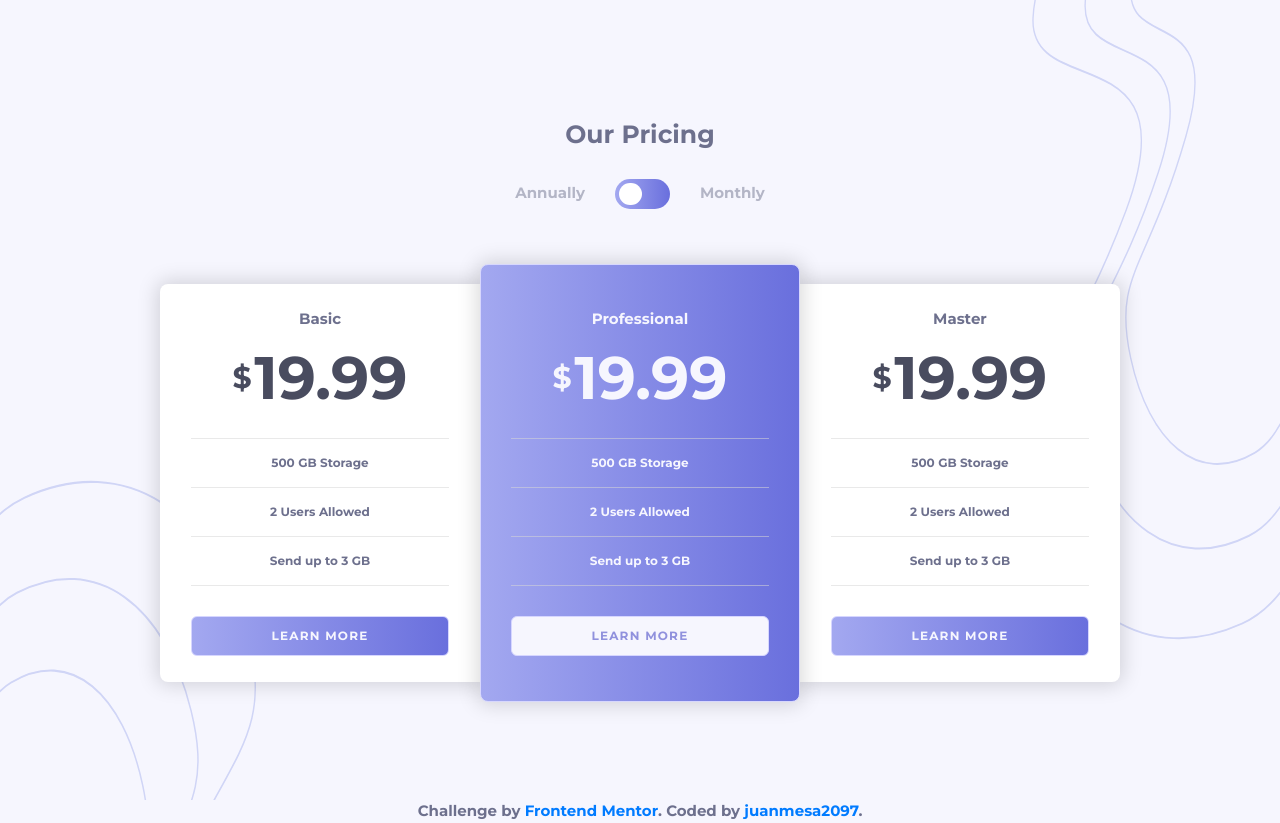
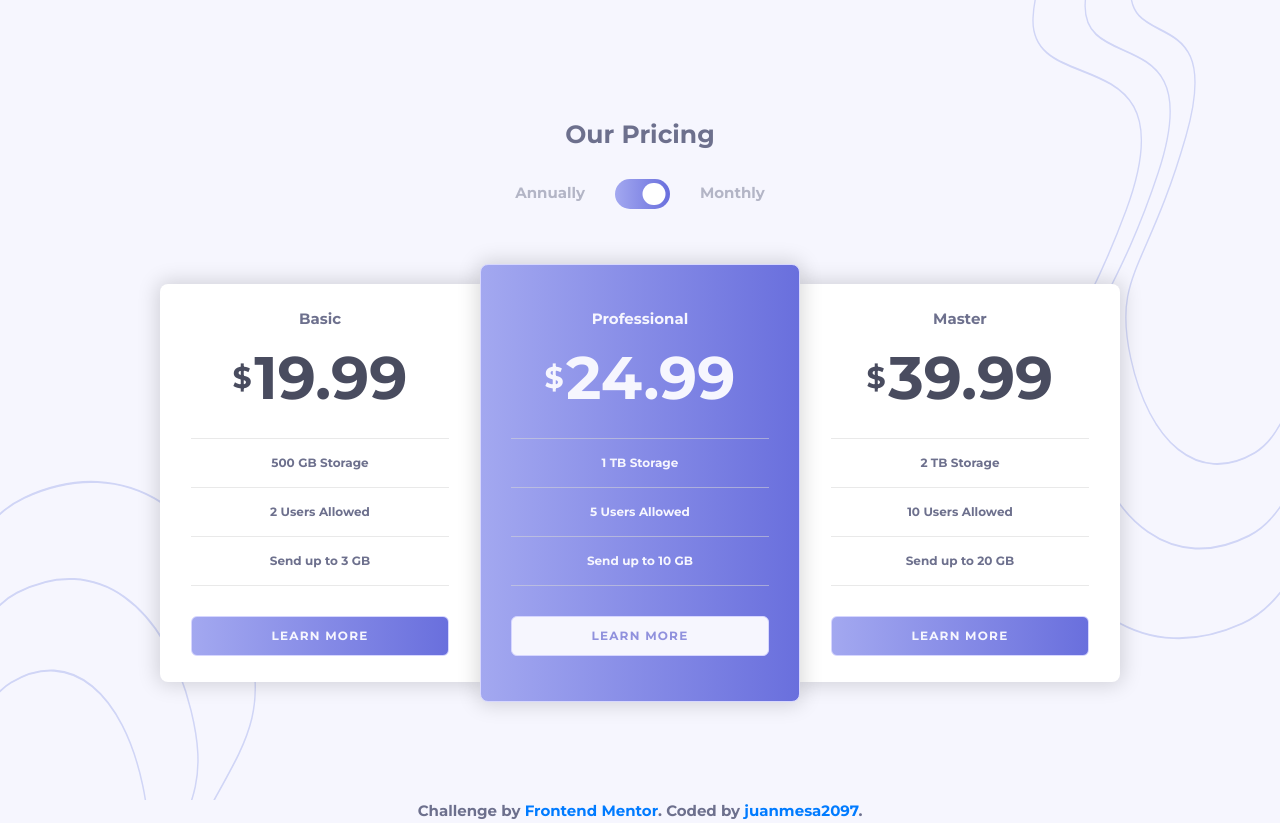
Before and after one commit to jm2097/fem-pricing-component, a plain HTML site: page src/index.html in a window 1280 px wide. Drawn offline with Linux system fonts and the light colour scheme.

Commit message:
Create dynamic pricing by changing plan type

```diff
--- a/src/assets/css/styles.css
+++ b/src/assets/css/styles.css
@@ -296,6 +296,7 @@ ol.list-item:last-of-type {
 /* switch */
 .toggle-switch {
   display: inline-block;
+  min-width: 55px;
   width: 55px;
   height: 30px;
   padding: 4px;
@@ -304,6 +305,11 @@ ol.list-item:last-of-type {
   position: relative;
   cursor: pointer;
   user-select: none;
+  transition: opacity 300ms ease;
+}
+
+.toggle-switch:hover {
+  opacity: 0.6;
 }
 
 .toggle-switch input {
--- /dev/null
+++ b/src/assets/js/index.js
@@ -0,0 +1,31 @@
+// Attributes
+const planToggler = document.querySelector('#planToggler');
+
+const plans = {
+  monthly: {
+    basic: '19.99',
+    pro: '24.99',
+    master: '39.99',
+  },
+  annually: {
+    basic: '199.99',
+    pro: '249.99',
+    master: '399.99',
+  },
+};
+
+// Functions
+const handlePlanChange = e => {
+  const checked = planToggler.checked;
+  const priceElements = document.querySelectorAll(`[data-plan]`);
+
+  for (const p of priceElements) {
+    const type = checked ? 'monthly' : 'annually';
+    const plan = p.getAttribute('data-plan');
+    p.innerHTML = plans[type][plan];
+  }
+};
+
+// Events
+window.addEventListener('load', handlePlanChange);
+planToggler.addEventListener('change', handlePlanChange);
--- a/src/index.html
+++ b/src/index.html
@@ -38,7 +38,7 @@
                   >
                     <span class="text-blue-2">Annually</span>
                     <label class="toggle-switch rounded mx-5">
-                      <input type="checkbox" />
+                      <input id="planToggler" type="checkbox" checked />
                       <div class="slider"></div>
                     </label>
                     <span class="text-blue-2">Monthly</span>
@@ -61,7 +61,7 @@
                     class="text-blue-4 font-size-xl d-flex align-items-center"
                   >
                     <span class="font-size-lg pr-1">&dollar;</span>
-                    <span>19.99</span>
+                    <span data-plan="basic"></span>
                   </div>
 
                   <ul class="list mt-4 mb-5">
@@ -86,14 +86,15 @@
                     class="text-blue-1 font-size-xl d-flex align-items-center"
                   >
                     <span class="font-size-lg pr-1">&dollar;</span>
-                    <span>19.99</span>
+                    <span data-plan="pro"></span>
                   </div>
 
                   <ul class="list mt-4 mb-5">
-                    <li class="list-item">500 GB Storage</li>
-                    <li class="list-item">2 Users Allowed</li>
-                    <li class="list-item">Send up to 3 GB</li>
+                    <li class="list-item">1 TB Storage</li>
+                    <li class="list-item">5 Users Allowed</li>
+                    <li class="list-item">Send up to 10 GB</li>
                   </ul>
+
                   <button class="btn btn-secondary btn-block">
                     Learn More
                   </button>
@@ -112,13 +113,13 @@
                     class="text-blue-4 font-size-xl d-flex align-items-center"
                   >
                     <span class="font-size-lg pr-1">&dollar;</span>
-                    <span>19.99</span>
+                    <span data-plan="master"></span>
                   </div>
 
                   <ul class="list mt-4 mb-5">
-                    <li class="list-item">500 GB Storage</li>
-                    <li class="list-item">2 Users Allowed</li>
-                    <li class="list-item">Send up to 3 GB</li>
+                    <li class="list-item">2 TB Storage</li>
+                    <li class="list-item">10 Users Allowed</li>
+                    <li class="list-item">Send up to 20 GB</li>
                   </ul>
 
                   <button class="btn btn-primary btn-block">Learn More</button>
@@ -132,16 +133,12 @@
           <!-- margin container end -->
         </div>
         <!-- container end -->
-
-        <!-- shapes -->
-        <!-- <div class="section-shape shape-top"></div>
-        <div class="section-shape shape-bottom"></div> -->
-        <!-- shapes end -->
       </section>
       <!-- section end -->
     </main>
     <!-- main end -->
 
+    <!-- footer -->
     <footer class="d-flex justify-content-center">
       <span>
         Challenge by
@@ -159,5 +156,10 @@
         >.</span
       >
     </footer>
+    <!-- footer end -->
+
+    <!-- script -->
+    <script src="./assets/js/index.js"></script>
+    <!-- script end -->
   </body>
 </html>
```
